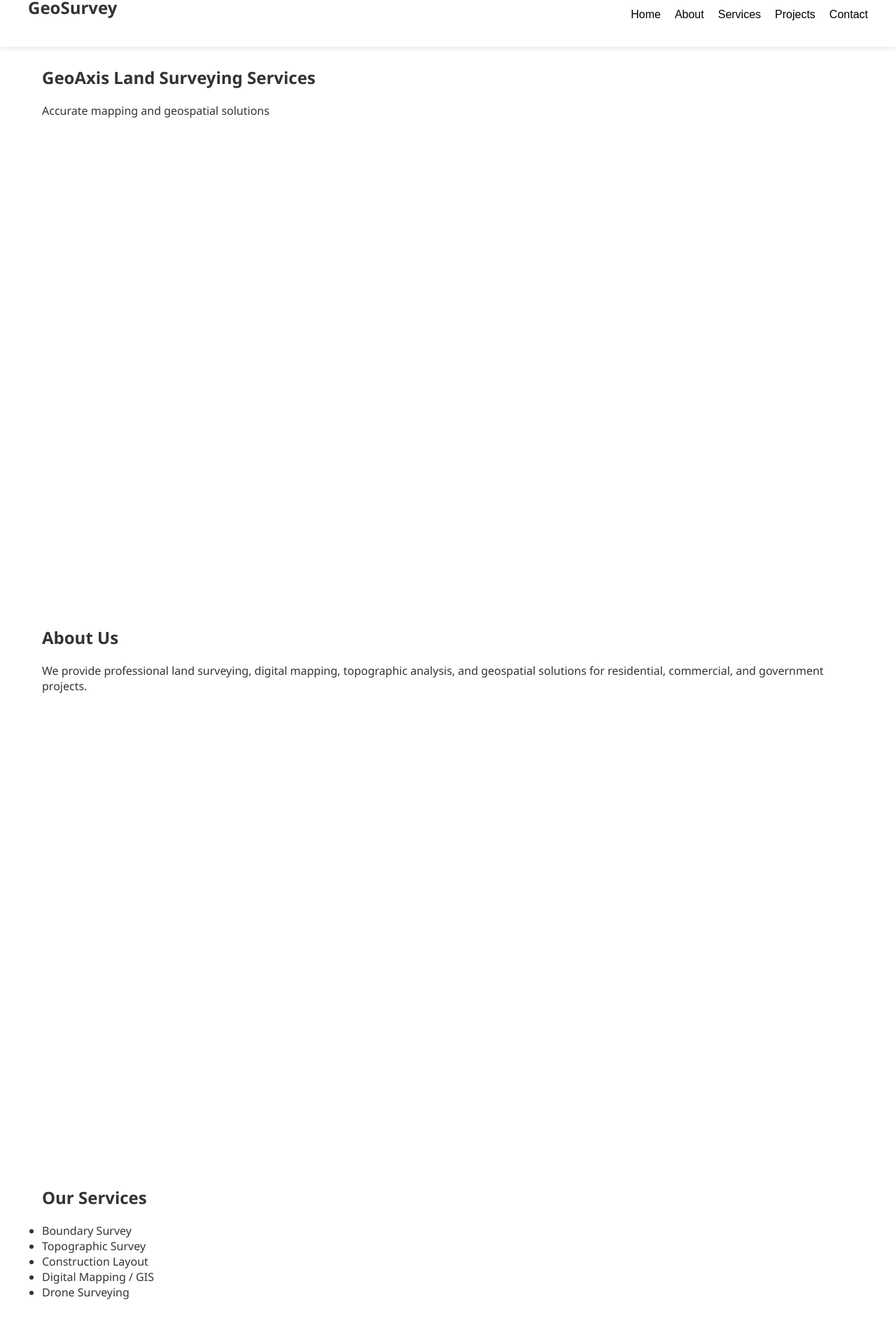
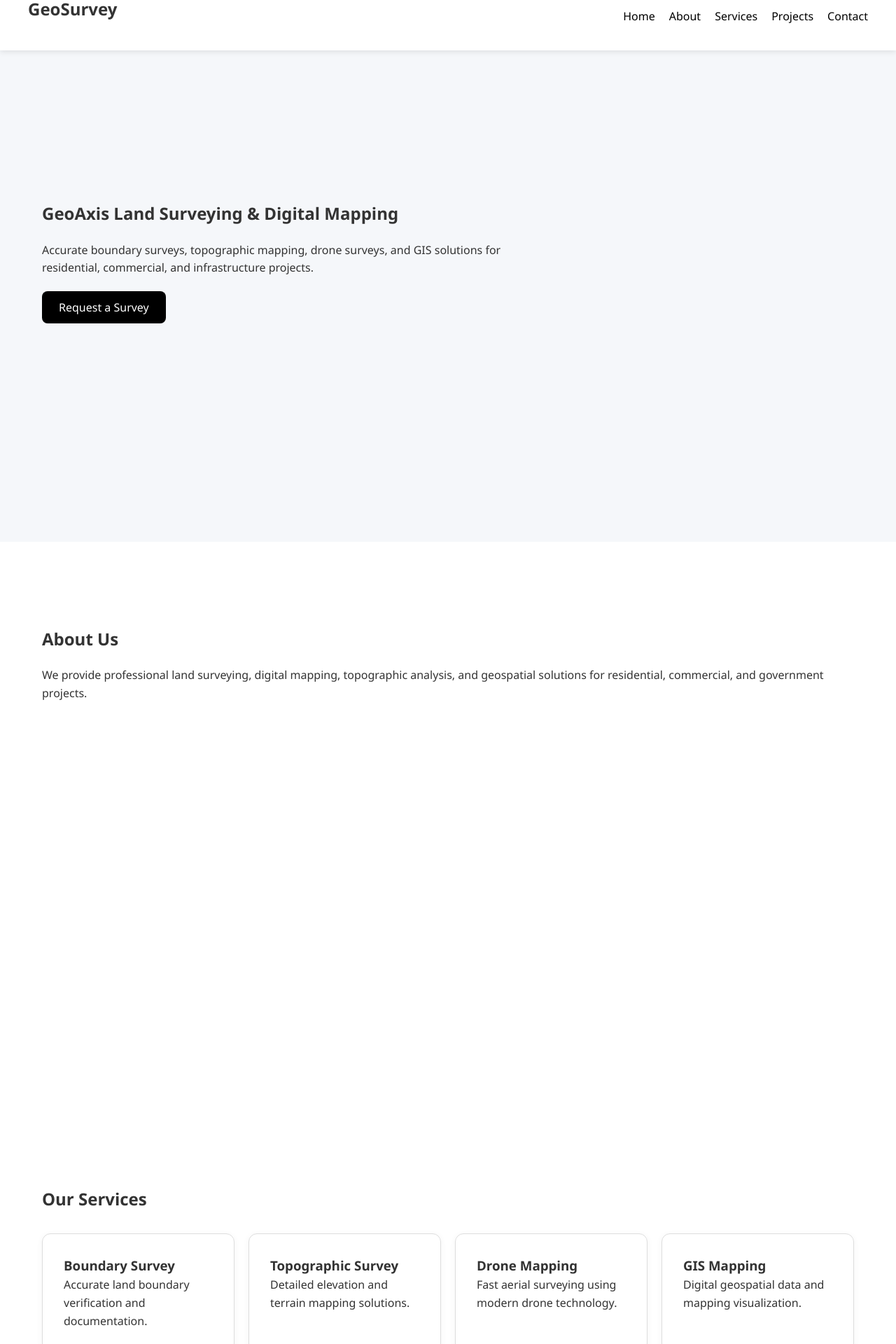
Before and after one commit to abandes08/GeoAxis-Surveying, a React (Vite) app: page / in a window 1280 px wide. Shown: the part 26-1946 px from the top of the page at 70% size. Built offline with nearby package versions, Linux system fonts and the light colour scheme.

Commit message:
feat(sections): Enhanced landing page UI with cards and footer

```diff
--- a/src/App.jsx
+++ b/src/App.jsx
@@ -1,4 +1,5 @@
 import Navbar from './components/Navbar'
+import Footer from './components/Footer'
 import Hero from './sections/Hero'
 import About from './sections/About'
 import Services from './sections/Services'
@@ -14,6 +15,7 @@ function App() {
       <Services />
       <Projects />
       <Contact />
+      <Footer />
     </>
   )
 }
--- /dev/null
+++ b/src/components/Footer.jsx
@@ -0,0 +1,9 @@
+function Footer() {
+  return (
+    <footer className="footer">
+      <p>© 2026 GeoAxis. All rights reserved.</p>
+    </footer>
+  )
+}
+
+export default Footer
--- a/src/index.css
+++ b/src/index.css
@@ -1,27 +1,38 @@
-/* GLOBAL RESET */
-* {
+/* =========================
+   GLOBAL RESET
+========================= */
+*,
+*::before,
+*::after {
   margin: 0;
   padding: 0;
   box-sizing: border-box;
 }
 
-/* ROOT SETTINGS */
+/* =========================
+   ROOT SETTINGS
+========================= */
 html {
   scroll-behavior: smooth;
 }
 
-/* BODY DEFAULT */
 body {
-  font-family:'Segoe UI', Tahoma, Geneva, Verdana, sans-serif;
+  font-family: 'Segoe UI', Tahoma, Geneva, Verdana, sans-serif;
+  line-height: 1.6;
   background-color: #ffffff;
   color: #333333;
 }
 
-/* ROOT APP CONTAINER */
+/* =========================
+   ROOT APP CONTAINER
+========================= */
 #root {
   min-height: 100vh;
 }
 
+/* =========================
+   NAVBAR
+========================= */
 .navbar {
   position: fixed;
   top: 0;
@@ -30,7 +41,9 @@ body {
   padding: 20px 40px;
   display: flex;
   justify-content: space-between;
-  box-shadow: 0 2px 8px rgba(0,0,0,0.1);
+  align-items: center;
+  box-shadow: 0 2px 8px rgba(0, 0, 0, 0.1);
+  z-index: 1000;
 }
 
 .nav-links {
@@ -38,19 +51,79 @@ body {
   gap: 20px;
 }
 
+/* =========================
+   BUTTONS
+========================= */
 button {
   border: none;
   background: none;
   cursor: pointer;
   font-size: 16px;
+  font-family: inherit;
 }
 
+/* CTA button for hero */
+.hero-btn {
+  margin-top: 20px;
+  padding: 12px 24px;
+  background: black;
+  color: white;
+  border: none;
+  border-radius: 8px;
+  cursor: pointer;
+}
+
+/* =========================
+   HERO SECTION
+========================= */
+.hero-section {
+  min-height: 100vh;
+  display: flex;
+  align-items: center;
+  padding: 120px 60px;
+  background: #f5f7fa;
+}
+
+.hero-content {
+  max-width: 700px;
+}
+
+/* =========================
+   GENERAL SECTIONS
+========================= */
 .section,
 section {
   min-height: 100vh;
   padding: 120px 60px;
 }
 
-h1, h2 {
+h1,
+h2 {
   margin-bottom: 20px;
 }
+
+/* =========================
+   CARD LAYOUT
+========================= */
+.card-grid {
+  display: grid;
+  grid-template-columns: repeat(auto-fit, minmax(250px, 1fr));
+  margin-top: 30px;
+  gap: 20px;
+}
+
+.card {
+  padding: 30px;
+  border: 1px solid #ddd;
+  border-radius: 12px;
+  box-shadow: 0 2px 10px rgba(0, 0, 0, 0.05);
+}
+
+/* =========================
+   FOOTER
+========================= */
+.footer {
+  text-align: center;
+  padding: 40px;
+  background: #f5f5f5;
+}
--- a/src/sections/Hero.jsx
+++ b/src/sections/Hero.jsx
@@ -1,8 +1,14 @@
 function Hero() {
   return (
-    <section id="home">
-      <h1>GeoAxis Land Surveying Services</h1>
-      <p>Accurate mapping and geospatial solutions</p>
+    <section id="home" className="hero-section">
+      <div className="hero-content">
+        <h1>GeoAxis Land Surveying & Digital Mapping</h1>
+        <p>
+          Accurate boundary surveys, topographic mapping, drone surveys,
+          and GIS solutions for residential, commercial, and infrastructure projects.
+        </p>
+        <button className="hero-btn">Request a Survey</button>
+      </div>
     </section>
   )
 }
--- a/src/sections/Projects.jsx
+++ b/src/sections/Projects.jsx
@@ -2,10 +2,23 @@ function Projects() {
   return (
     <section id="projects" className="section">
       <h2>Recent Projects</h2>
-      <p>
-        Successfully completed residential, commercial,
-        and infrastructure surveying projects.
-      </p>
+
+      <div className="card-grid">
+        <div className="card">
+          <h3>Residential Survey</h3>
+          <p>Subdivision and lot boundary verification project.</p>
+        </div>
+
+        <div className="card">
+          <h3>Commercial Site Mapping</h3>
+          <p>Topographic survey for commercial building construction.</p>
+        </div>
+
+        <div className="card">
+          <h3>Road Infrastructure</h3>
+          <p>Survey support for highway and road development.</p>
+        </div>
+      </div>
     </section>
   )
 }
--- a/src/sections/Services.jsx
+++ b/src/sections/Services.jsx
@@ -2,13 +2,28 @@ function Services() {
   return (
     <section id="services" className="section">
       <h2>Our Services</h2>
-      <ul>
-        <li>Boundary Survey</li>
-        <li>Topographic Survey</li>
-        <li>Construction Layout</li>
-        <li>Digital Mapping / GIS</li>
-        <li>Drone Surveying</li>
-      </ul>
+
+      <div className="card-grid">
+        <div className="card">
+          <h3>Boundary Survey</h3>
+          <p>Accurate land boundary verification and documentation.</p>
+        </div>
+
+        <div className="card">
+          <h3>Topographic Survey</h3>
+          <p>Detailed elevation and terrain mapping solutions.</p>
+        </div>
+
+        <div className="card">
+          <h3>Drone Mapping</h3>
+          <p>Fast aerial surveying using modern drone technology.</p>
+        </div>
+
+        <div className="card">
+          <h3>GIS Mapping</h3>
+          <p>Digital geospatial data and mapping visualization.</p>
+        </div>
+      </div>
     </section>
   )
 }
```
